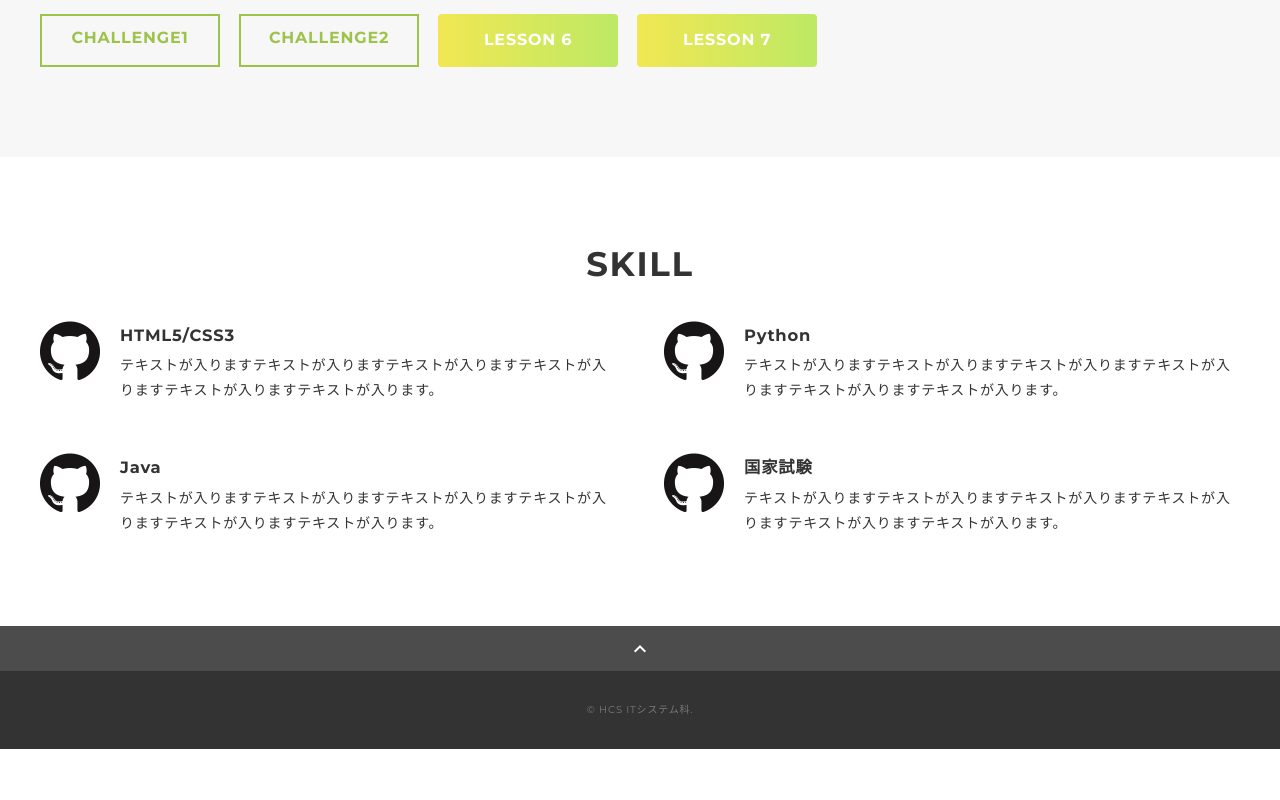
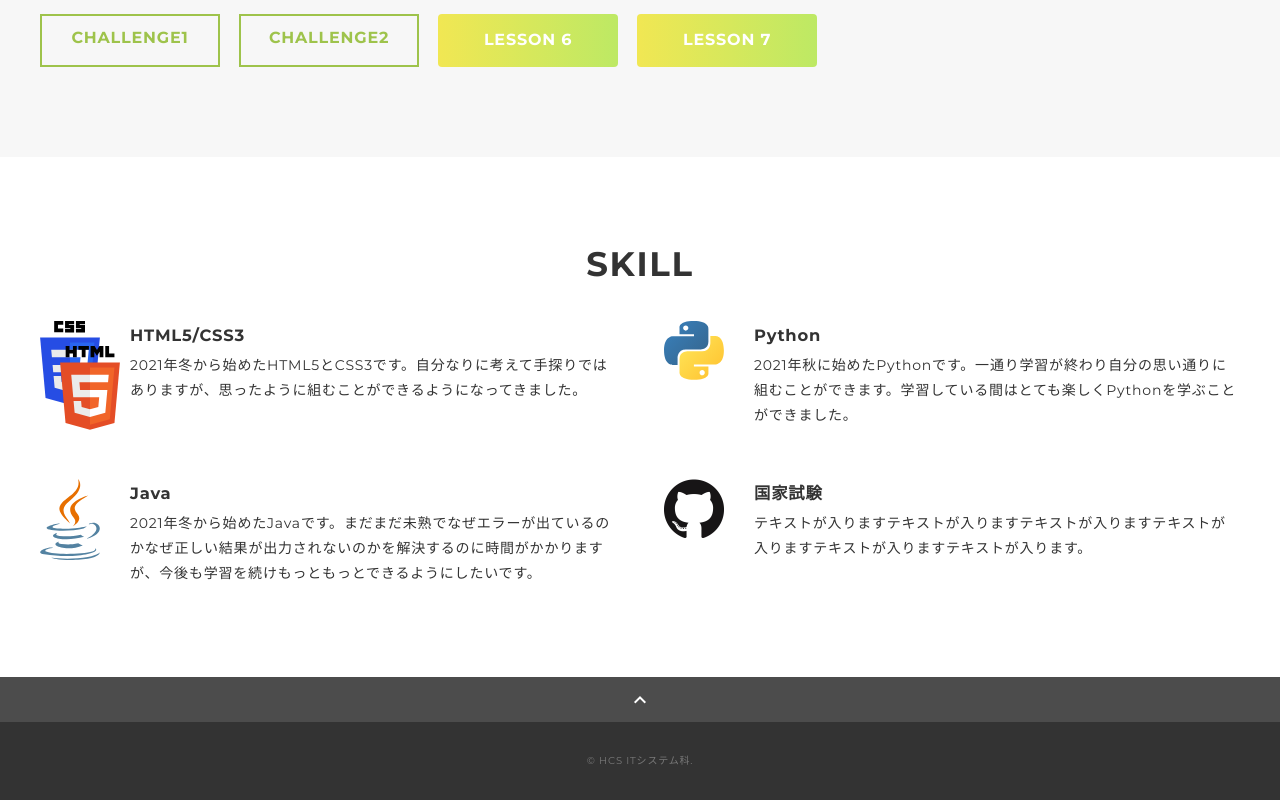
Before and after one commit to gidoryo/S1A306, a plain HTML site: page index.html in a window 1280 px wide. Shown: the part 1260-2060 px from the top of the page. Before the commit the page ends 2009 px from the top, so only its background shows below. Drawn offline with nearby package versions, Linux system fonts and the light colour scheme.

Commit message:
Add files via upload

```diff
--- a/index.html
+++ b/index.html
@@ -42,7 +42,7 @@
 							<img src="portfolio/img/profile.png" alt="自画像" />
 						</p>
 						<p class="main-visual-text">
-							HTMLを習って作ってみたけど難しい。
+							HTMLを習って作ってみたけど難しい。<br>
 							<br class="sp-only">ドライブに行きたいけど車を持っていないから行けない。<br>
 							最近はやっているゲームは<br class="sp-only">Valorant!!<br>
 						</p>
@@ -94,27 +94,31 @@
 					<h2 class="title">SKILL</h2>
 					<div class="skill-list">
 						<div class="skill-item">
-							<p class="skill-img"><img src="portfolio/img/icon_skill.png" alt=""></p>
+							<section>
+								<p class="skill-img"><img src="portfolio/img/css-3.svg" alt=""></p>
+								<p class="second"><img src="portfolio/img/html-5.svg" alt=""></p>
+							</section>
 							<div class="skill-body">
 								<h3 class="skill-name">HTML5/CSS3</h3>
 								<p class="skill-text">
-									テキストが入りますテキストが入りますテキストが入りますテキストが入りますテキストが入りますテキストが入ります。</p>
+									2021年冬から始めたHTML5とCSS3です。自分なりに考えて手探りではありますが、思ったように組むことができるようになってきました。</p>
+							</div>
+
+						</div>
+						<div class="skill-item">
+							<p class="skill-img"><img src="portfolio/img/python.svg" alt=""></p>
+							<div class="skill-body">
+								<h3 class="skill-name">Python</h3>
+								<p class="skill-text">
+									2021年秋に始めたPythonです。一通り学習が終わり自分の思い通りに組むことができます。学習している間はとても楽しくPythonを学ぶことができました。</p>
 							</div>
 						</div>
 						<div class="skill-item">
-							<p class="skill-img"><img src="portfolio/img/icon_skill.png" alt=""></p>
-							<div class="skill-body">
-								<h3 class="skill-name">Python</h3>
-								<p class="skill-text">
-									テキストが入りますテキストが入りますテキストが入りますテキストが入りますテキストが入りますテキストが入ります。</p>
-							</div>
-						</div>
-						<div class="skill-item">
-							<p class="skill-img"><img src="portfolio/img/icon_skill.png" alt=""></p>
+							<p class="skill-img"><img src="portfolio/img/java.svg" alt=""></p>
 							<div class="skill-body">
 								<h3 class="skill-name">Java</h3>
 								<p class="skill-text">
-									テキストが入りますテキストが入りますテキストが入りますテキストが入りますテキストが入りますテキストが入ります。</p>
+									2021年冬から始めたJavaです。まだまだ未熟でなぜエラーが出ているのかなぜ正しい結果が出力されないのかを解決するのに時間がかかりますが、今後も学習を続けもっともっとできるようにしたいです。</p>
 							</div>
 						</div>
 						<div class="skill-item">
--- a/portfolio/css/style.css
+++ b/portfolio/css/style.css
@@ -239,7 +239,7 @@ li {
   border: 2px solid #9ec34b;
   position: relative;
   overflow: hidden;
-  z-index: 1;
+  z-index: 0;
 }
 .btn-open:after{
   width: 100%;
@@ -355,7 +355,7 @@ li {
 .skill-img {
   width: 60px;
   height: auto;
-  margin-right: 20px;
+  margin-right: 30px;
 }
 
 .skill-body {
@@ -623,3 +623,13 @@ li {
 .logo{
   max-width: 70%;
 }
+
+section {position: relative;}
+.second img {
+  position: absolute;
+  width: 60px;
+  height: auto;
+  margin-right: 20px;
+  top: 25px;
+  left: 20px;
+}
```
Also changed, not shown: portfolio/img/css-3.svg (added), portfolio/img/html-5.svg (added), portfolio/img/java.svg (added), portfolio/img/python.svg (added).
